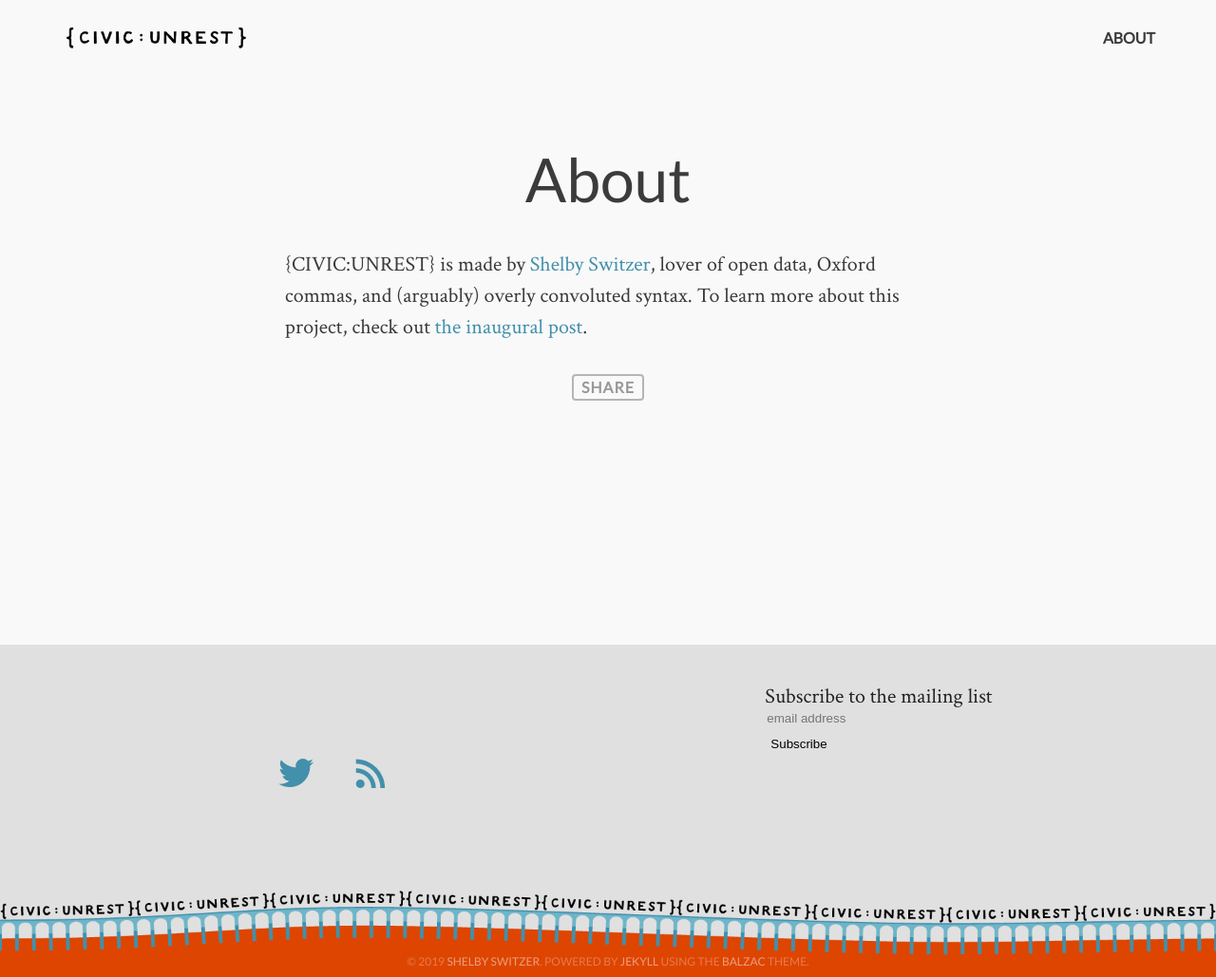
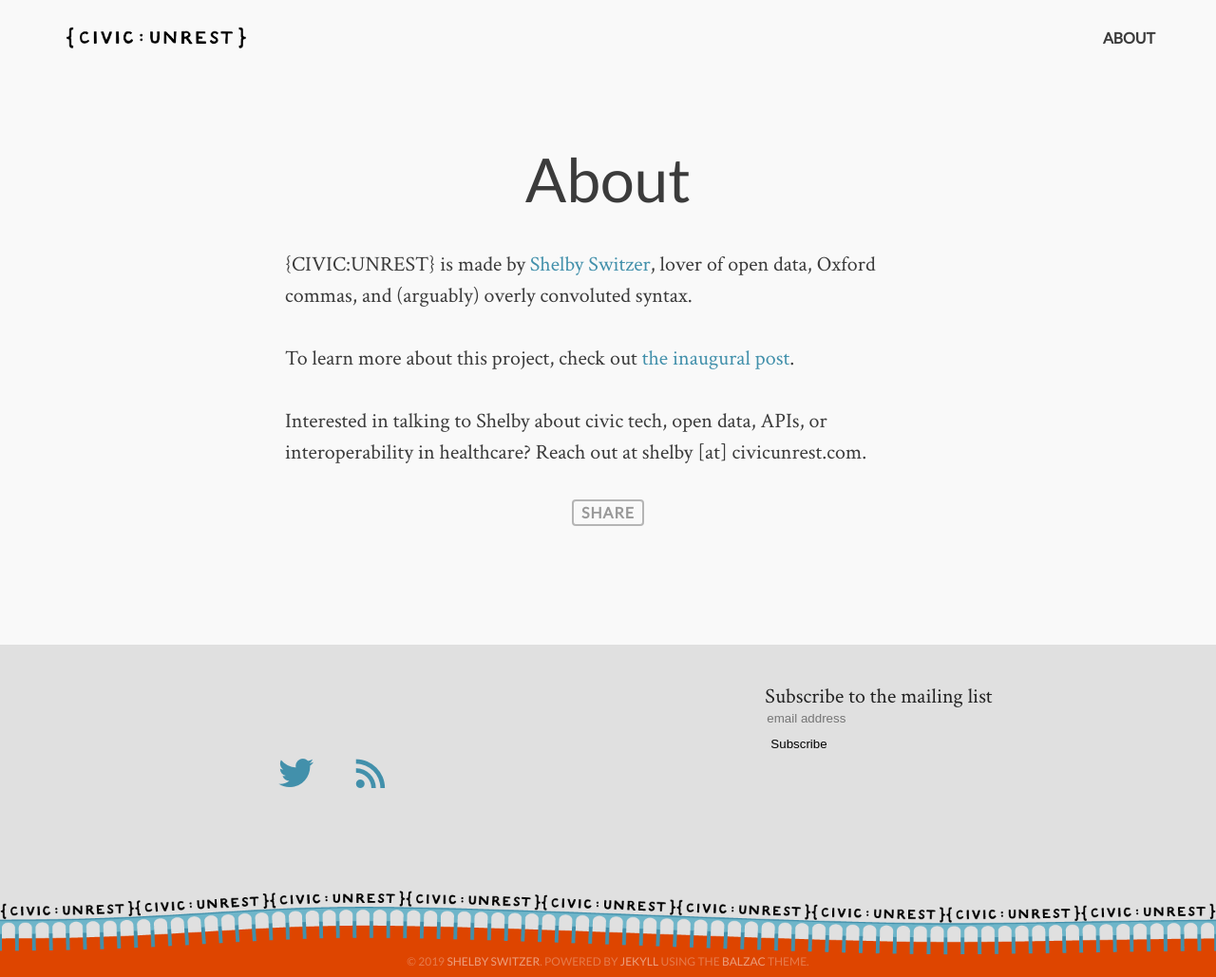
Before and after one commit to switzersc/civic_unrest, a Jekyll site: the page built from about.md, in a window 1280 px wide and 1029 px high. Shown: the whole window at 95% size. Built offline with Jekyll 4.4.1, drawn with Linux system fonts in a browser that asks for light colours; comment, search, counter and statistics services are not loaded.

Commit message:
Update about page to include email

```diff
--- a/about.md
+++ b/about.md
@@ -4,4 +4,8 @@ title: About
 permalink: /about/
 ---
 
-{CIVIC:UNREST} is made by [Shelby Switzer](https://twitter.com/switzerly){:target="_blank"}, lover of open data, Oxford commas, and (arguably) overly convoluted syntax. To learn more about this project, check out [the inaugural post](/2019/01/07/launching-civic-rest).
+{CIVIC:UNREST} is made by [Shelby Switzer](https://twitter.com/switzerly){:target="_blank"}, lover of open data, Oxford commas, and (arguably) overly convoluted syntax.
+
+To learn more about this project, check out [the inaugural post](/2019/01/07/launching-civic-rest).
+
+Interested in talking to Shelby about civic tech, open data, APIs, or interoperability in healthcare? Reach out at shelby [at] civicunrest.com.
```
